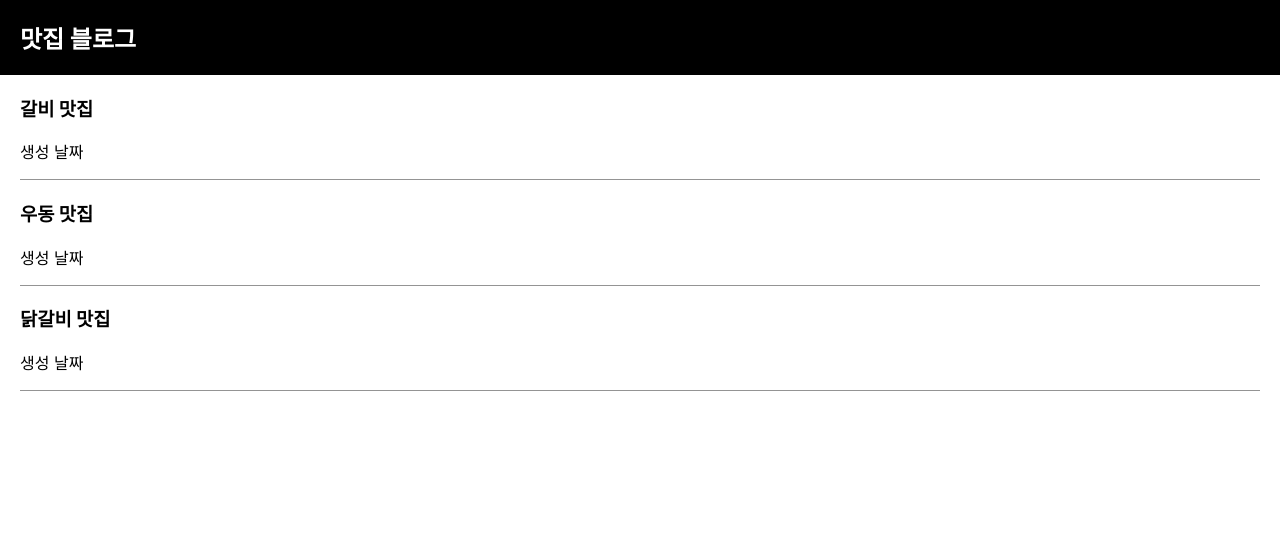
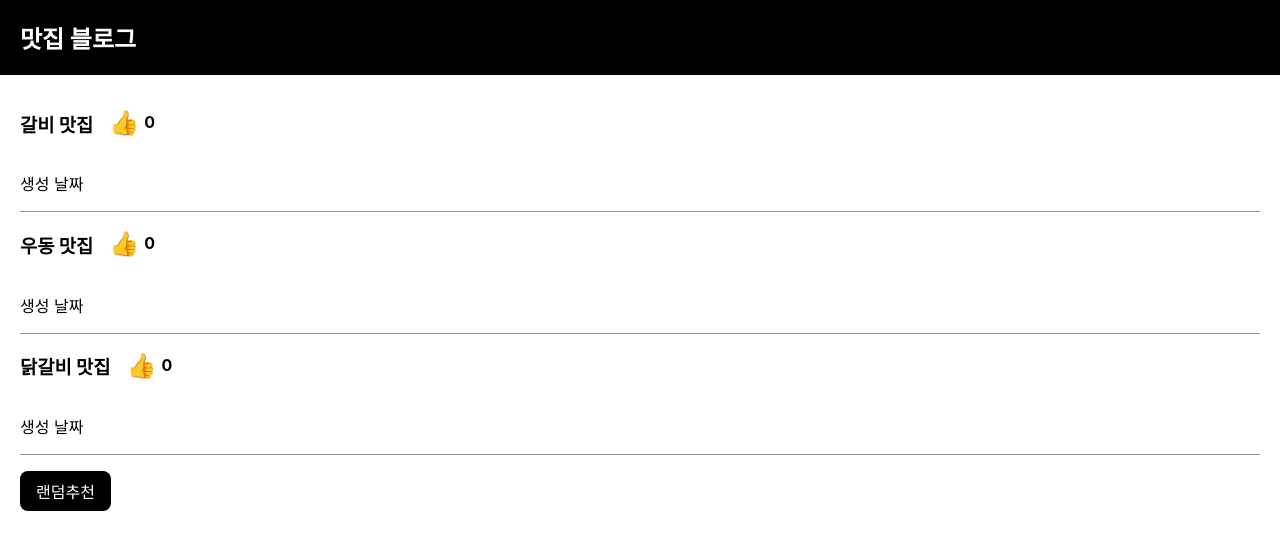
Before and after one commit to robbeca-code/Basic-React, a React (Create React App) app: page / in a window 1280 px wide. Shown: the top 550 px of the page. Built offline with nearby package versions, Linux system fonts and the light colour scheme.

Commit message:
Add the like buttons

```diff
--- a/src/App.css
+++ b/src/App.css
@@ -1,5 +1,35 @@
 .App {
   /* text-align: center; */
+}
+
+.list-header {
+  display: flex;
+}
+
+.btn {
+  padding: 0;
+  background-color: transparent;
+  border: none;
+}
+
+.like-btn {
+
+  margin: 0 5px 0 1rem;
+  font-size: 1.5rem;
+}
+
+.like-count {
+  line-height: 62px;
+  font-weight: bold;
+}
+
+.random-btn {
+  margin-left: 20px;
+  font-size: 1rem;
+  background-color: black;
+  padding: 0.5rem 1rem;
+  border-radius: 8px;
+  color: #fff;
 }
 
 .App-logo {
--- a/src/App.js
+++ b/src/App.js
@@ -4,6 +4,7 @@ import { useState } from 'react';
 
 function App() {
   let [title, setTitle] = useState(['갈비 맛집', '우동 맛집', '닭갈비 맛집']);
+  let [likeCount, setLikeCount] = useState(0);
   return (
     <div className="App">
       <nav className="black-nav">
@@ -11,18 +12,45 @@ function App() {
       </nav>
       <ol className="blog-list">
         <li>
-          <h3>{title[0]}</h3>
+          <div className="list-header">
+            <h3>{title[0]}</h3>
+            <button type="button" className="btn like-btn" onClick={()=>{setLikeCount(likeCount + 1)}}>
+            👍
+            </button>
+            <span className="like-count">
+              {likeCount}
+            </span>
+          </div>
+
           <p>생성 날짜</p>
         </li>
         <li>
-          <h3>{title[1]}</h3>
+          <div className='list-header'>
+            <h3>{title[1]}</h3>
+            <button type="button" className="btn like-btn" onClick={()=>{setLikeCount(likeCount + 1)}}>
+            👍
+            </button>
+            <span className="like-count">
+              {likeCount}
+            </span>
+          </div>
           <p>생성 날짜</p>
         </li>
         <li>
-          <h3>{title[2]}</h3>
+          <div className='list-header'>
+            <h3>{title[2]}</h3>
+            <button type="button" className="btn like-btn" onClick={()=>{setLikeCount(likeCount + 1)}}>
+            👍
+            </button>
+            <span className="like-count">
+              {likeCount}
+            </span>
+          </div>
           <p>생성 날짜</p>
         </li>
       </ol>
+
+      <button type="button" className="btn random-btn" onClick={()=>{setTitle(['곱창 맛집', '우동 맛집', '닭갈비 맛집'])}}>랜덤추천</button>
     </div>
   );
 }
```
